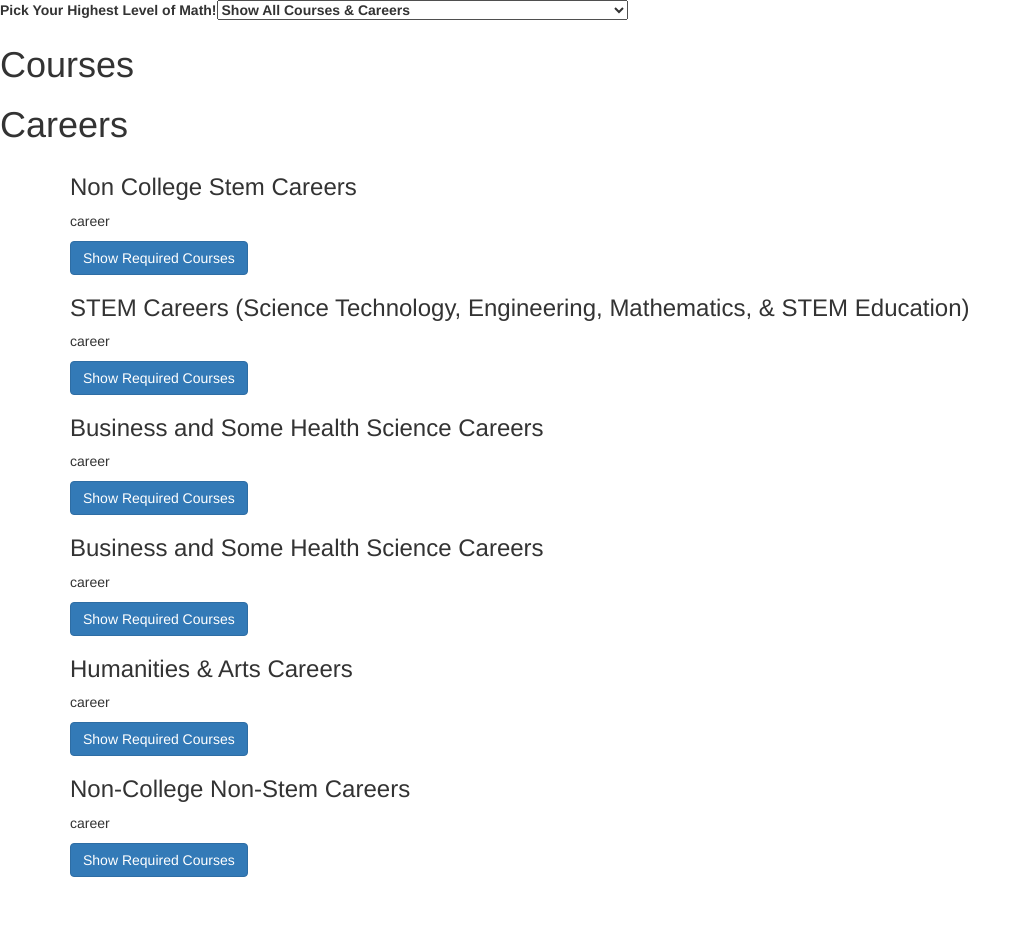
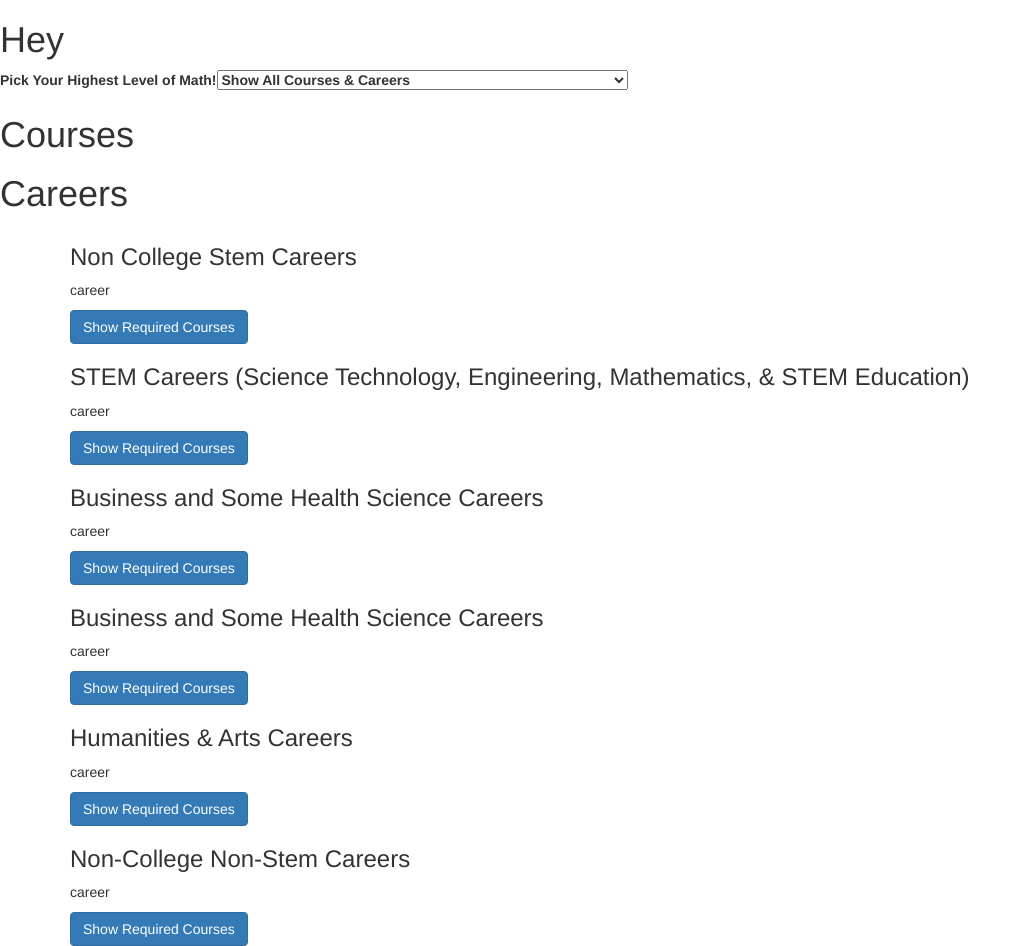
Before and after one commit to aaronjlech/math-careers, a React app: page index.html in a window 1280 px wide. Shown: the whole page, without its empty margins (0-1031 px from the left). Before the commit the page ends 877 px from the top, so only its background shows below. Built offline with nearby package versions, Linux system fonts and the light colour scheme.

Commit message:
addin sutff

```diff
--- a/index.html
+++ b/index.html
@@ -9,6 +9,7 @@
    <link rel="stylesheet" href="./public/css/style.css">
 </head>
 <body>
+   <h1>Hey</h1>
    <div id="root"></div>
   <script src="./public/bundle.js" ></script>
 </body>
--- a/src/redux/reducers/selectedCourse.js
+++ b/src/redux/reducers/selectedCourse.js
@@ -1,9 +1,9 @@
 import { data } from '../../data';
 
-
+console.error("NOOO")
 
 export const selectedCourse = (state = data.courses, action) => {
-   console.log(state)
+   console.log("asdfasdf")
    switch (action.type) {
       case "UPDATE_SELECTED":
       let currentCourse = data.courses.filter(course =>{
```
